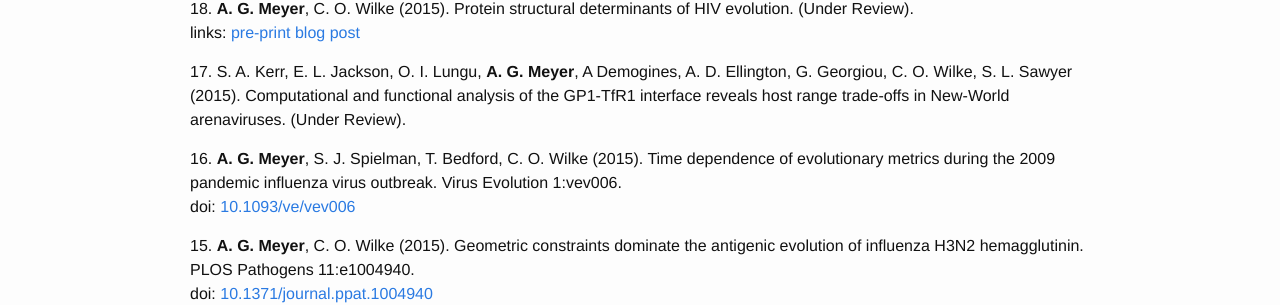
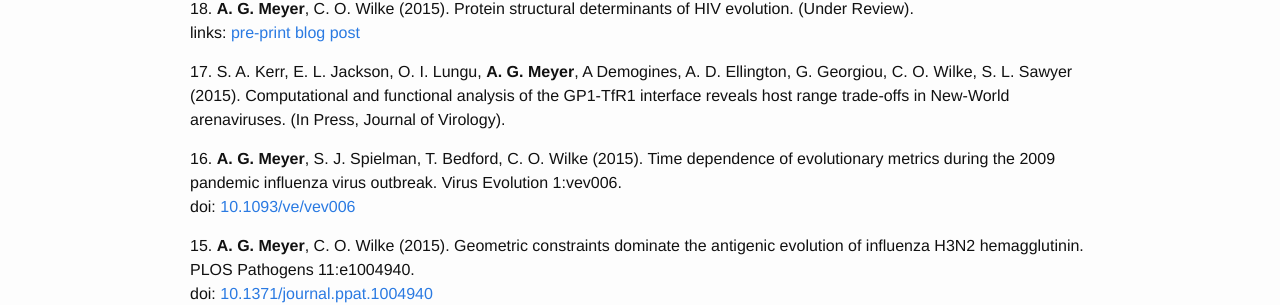
Before and after one commit to ausmeyer/ausmeyer.github.io, a Jekyll site: the page built from publications.html, in a window 1280 px wide and 900 px high. Shown: the part 218-523 px from the top of the window. Built offline with Jekyll 4.4.1, drawn with Linux system fonts in a browser that asks for light colours.

Commit message:
Updating virology manuscript.

```diff
--- a/_data/peer_review.yml
+++ b/_data/peer_review.yml
@@ -8,7 +8,7 @@
 - author: S. A. Kerr, E. L. Jackson, O. I. Lungu, <b>A. G. Meyer</b>, A Demogines, A. D. Ellington, G. Georgiou, C. O. Wilke, S. L. Sawyer
   year: 2015
   title: Computational and functional analysis of the GP1-TfR1 interface reveals host range trade-offs in New-World arenaviruses
-  ref: "(Under Review)"
+  ref: "(In Press, Journal of Virology)"
 
 - author: <b>A. G. Meyer</b>, S. J. Spielman, T. Bedford, C. O. Wilke
   year: 2015
```
